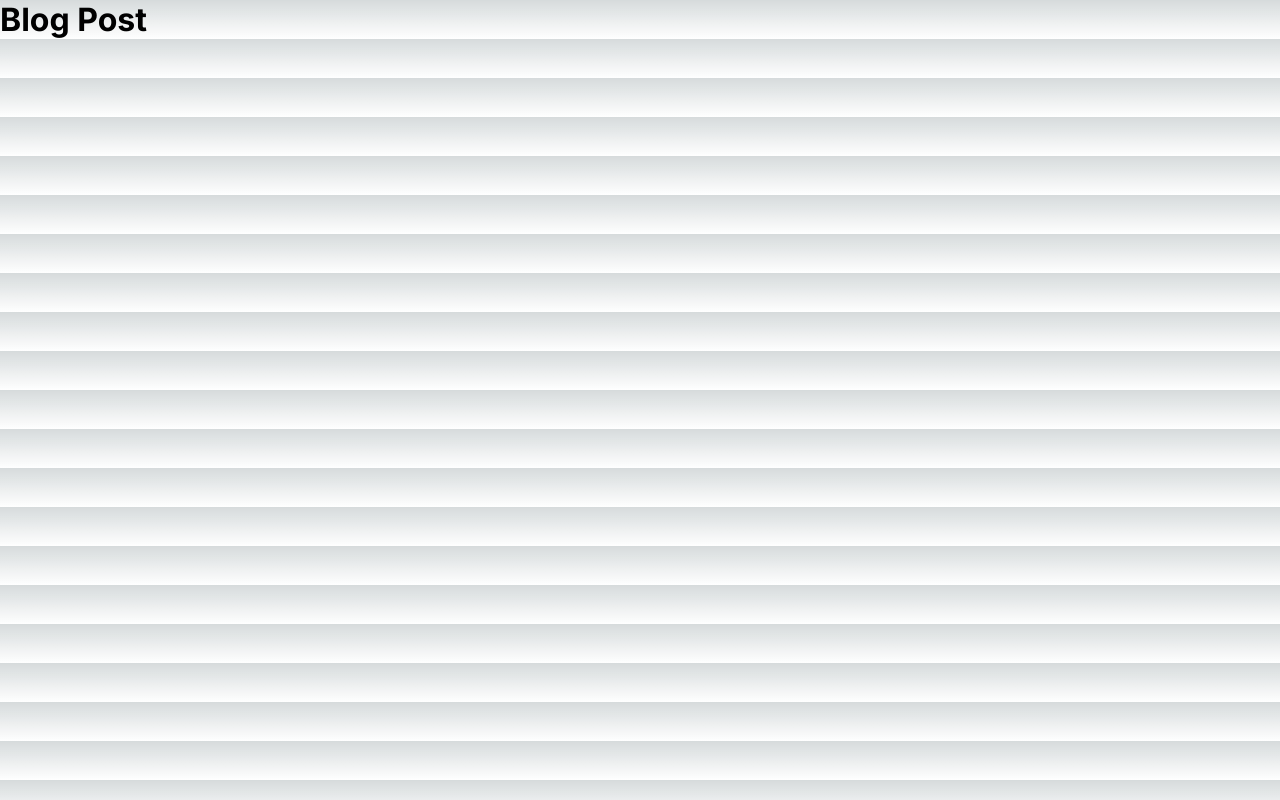
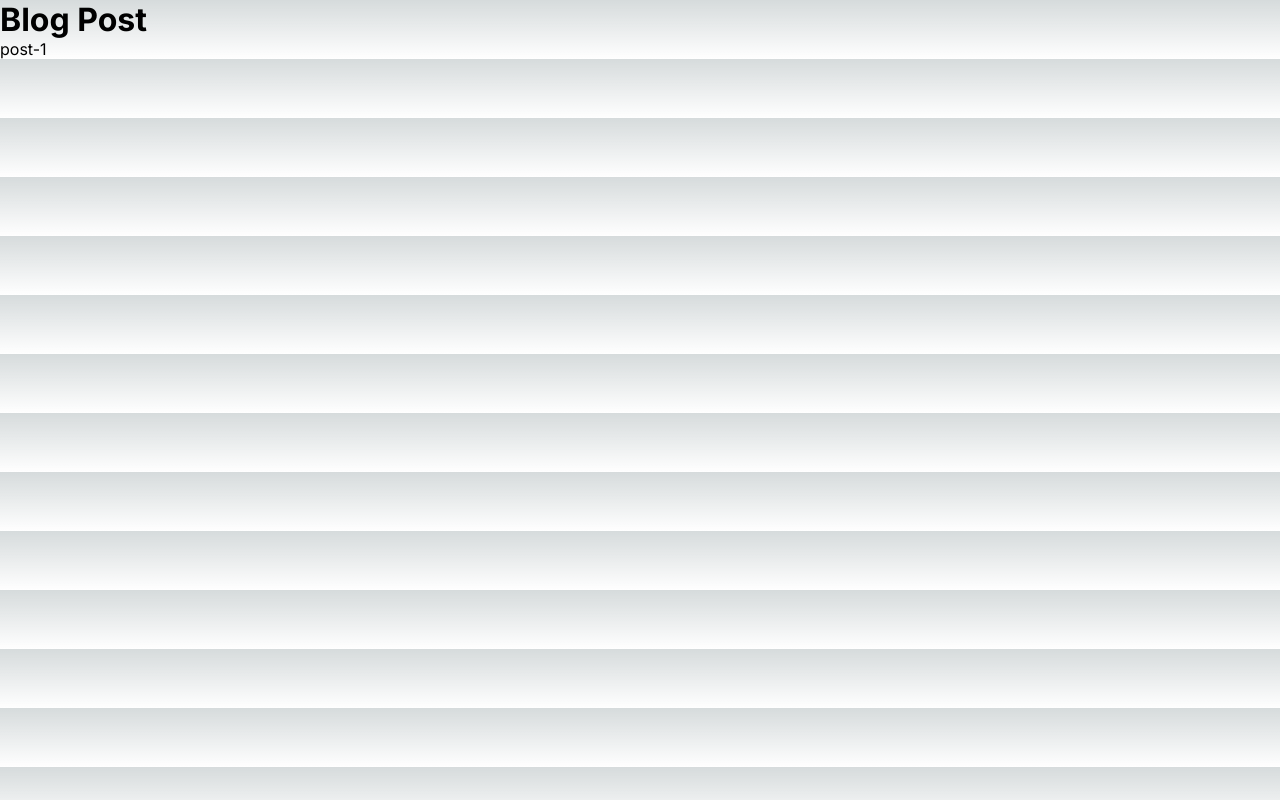
Before and after one commit to shailus1029/nextjs-learning, a Next.js app: page /blog/post-1 in a window 1280 px wide. Built offline with nearby package versions, Linux system fonts and the light colour scheme.

Commit message:
Accessing slug name

```diff
--- a/app/blog/[slug]/page.tsx
+++ b/app/blog/[slug]/page.tsx
@@ -1,7 +1,10 @@
-const BlogPostPage = () => {
+
+/* This params props is passed by nextjs */
+const BlogPostPage = ({ params }: any) => {
     return (
         <main>
             <h1>Blog Post</h1>
+            <p>{params.slug}</p>
         </main>
     )
 }
```
